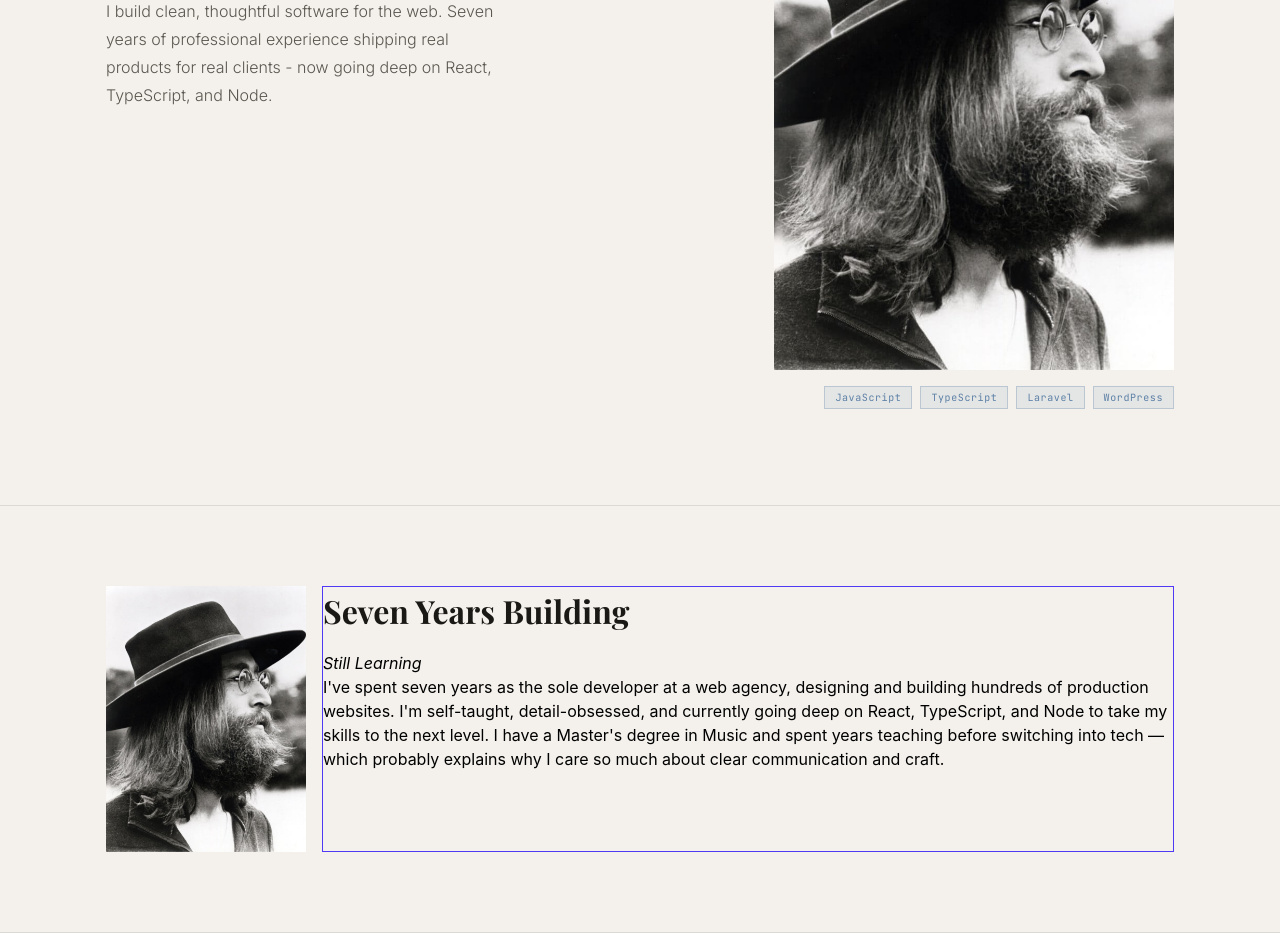
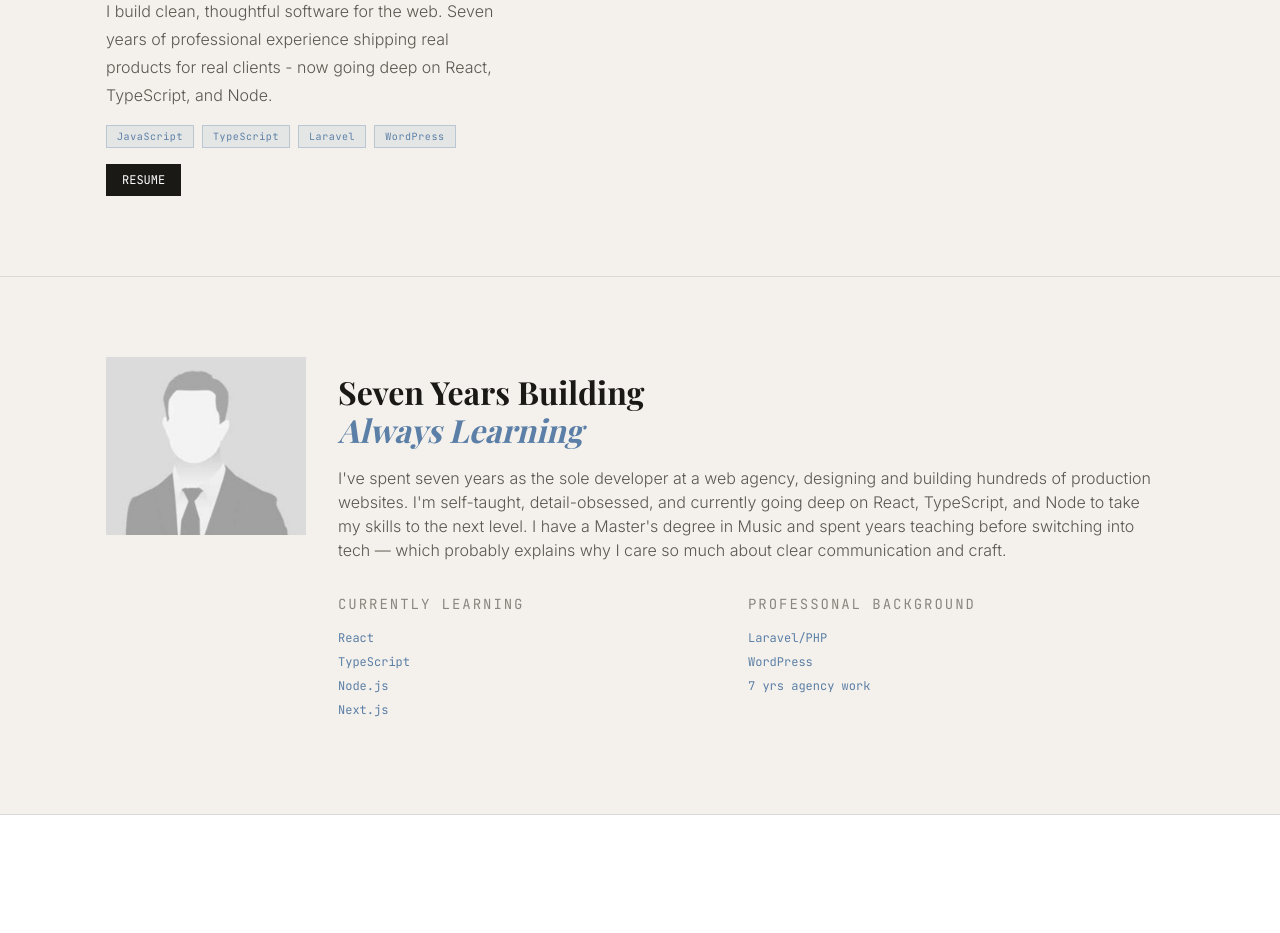
Before and after one commit to SamCostanzo/portfolio, a React (Vite) app: page / in a window 1280 px wide. Shown: the part 360-1293 px from the top of the page. After the commit the page ends 1175 px from the top, so only its background shows below. Built offline with nearby package versions, Linux system fonts and the light colour scheme; a web font is replaced by a local one.

Commit message:
Sunday afternoon

```diff
--- a/src/components/About.jsx
+++ b/src/components/About.jsx
@@ -1,16 +1,44 @@
-export default function About(){
-    return(
-        <div className="about bg-background border-b border-black/10">
-            <div className="about-inner flex gap-4 max-w-container mx-auto px-4 py-20">
-                <div className="">
-                    <img src="/images/JL.jpg" alt="" className="max-w-[200px]"/>
-                </div>
-                <div className="border border-indigo-600">
-                    <h2 className="mb-4 font-playfair text-[min(12vw,2rem)] font-bold text-text">Seven Years Building</h2>
-                    <em>Still Learning</em>
-                    <p>I've spent seven years as the sole developer at a web agency, designing and building hundreds of production websites. I'm self-taught, detail-obsessed, and currently going deep on React, TypeScript, and Node to take my skills to the next level. I have a Master's degree in Music and spent years teaching before switching into tech — which probably explains why I care so much about clear communication and craft.</p>
-                </div>
+export default function About() {
+  return (
+    <div className="about bg-background border-b border-black/10">
+      <div className="about-inner flex gap-4 max-w-container mx-auto px-4 py-20">
+        <div className="">
+          <img src="/images/male-ph.jpg" alt="" className="max-w-[200px]" />
+        </div>
+        <div className="p-4">
+          <h2 className="mb-4 font-playfair text-[min(12vw,2rem)] font-bold text-text leading-[1.2]">
+            Seven Years Building
+            <br />
+            <em className="text-accent font-normal">Always Learning</em>
+          </h2>
+
+          <p className="font-inter text-light-text font-light mb-8">
+            I've spent seven years as the sole developer at a web agency, designing and building hundreds of production websites. I'm self-taught, detail-obsessed, and currently going deep on React,
+            TypeScript, and Node to take my skills to the next level. I have a Master's degree in Music and spent years teaching before switching into tech — which probably explains why I care so much
+            about clear communication and craft.
+          </p>
+
+          <div className="grid grid-cols-2">
+            <div className="currently-learning">
+              <h6 className="mb-4 uppercase font-mono text-sm text-muted font-light tracking-[.14em]">Currently Learning</h6>
+              <div className="flex flex-col gap-2 text-xs">
+                <span className="text-accent font-mono">React</span>
+                <span className="text-accent font-mono">TypeScript</span>
+                <span className="text-accent font-mono">Node.js</span>
+                <span className="text-accent font-mono">Next.js</span>
+              </div>
             </div>
+            <div className="currently-learning">
+              <h6 className="mb-4 uppercase font-mono text-sm text-muted font-light tracking-[.14em]">Professonal Background</h6>
+              <div className="flex flex-col gap-2 text-xs">
+                <span className="text-accent font-mono">Laravel/PHP</span>
+                <span className="text-accent font-mono">WordPress</span>
+                <span className="text-accent font-mono">7 yrs agency work</span>
+              </div>
+            </div>
+          </div>
         </div>
-    )
+      </div>
+    </div>
+  );
 }
--- a/src/components/Hero.jsx
+++ b/src/components/Hero.jsx
@@ -11,23 +11,33 @@ export default function Hero() {
         </div>
         <div className="hero-bottom flex justify-between gap-4">
           <div>
-            <h1 className="hero-name mb-4 font-playfair text-7xl font-bold text-text">Sam<br />Costanzo</h1>
-            <p className="hero-tag font-inter text-light-text font-light max-w-[400px] leading-7">
+            <h1 className="hero-name font-playfair text-7xl font-bold text-text mb-4">
+              Sam
+              <br />
+              Costanzo
+            </h1>
+            <p className="mb-4 font-inter text-light-text font-light max-w-[400px] leading-7">
               I build clean, thoughtful software for the web. Seven years of professional experience shipping real products for real clients - now going deep on React, TypeScript, and Node.
             </p>
-          </div>
-          <div className="hero-actions flex flex-col gap-4 items end">
-            <img src="/images/JL.jpg" alt="Portrait of Sam Costanzo"  className="max-w-[400px]"/>
-            <div className="hero-stack flex gap-2 justify-end">
-              <TechnologyBadge title="JavaScript"/>
-              <TechnologyBadge title="TypeScript"/>
-              <TechnologyBadge title="Laravel"/>
-              <TechnologyBadge title="WordPress"/>
+            <div className="flex gap-2 mb-4">
+              <TechnologyBadge title="JavaScript" />
+              <TechnologyBadge title="TypeScript" />
+              <TechnologyBadge title="Laravel" />
+              <TechnologyBadge title="WordPress" />
             </div>
-            <div className="btns">
-              {/* <button className="btn-g">Resume</button> */}
+            <div className="flex gap-2">
+              <button className="bg-text text-white py-2 px-4 font-mono uppercase text-xs cursor-pointer">Resume</button>
             </div>
           </div>
+          {/* <div className="hero-actions flex flex-col gap-4 items end">
+            <img src="/images/JL.jpg" alt="Portrait of Sam Costanzo" className="max-w-[400px]" />
+            <div className="hero-stack flex gap-2 justify-end">
+              <TechnologyBadge title="JavaScript" />
+              <TechnologyBadge title="TypeScript" />
+              <TechnologyBadge title="Laravel" />
+              <TechnologyBadge title="WordPress" />
+            </div>
+          </div> */}
         </div>
       </div>
     </div>
```
Also changed, not shown: public/images/male-ph.jpg (added).
